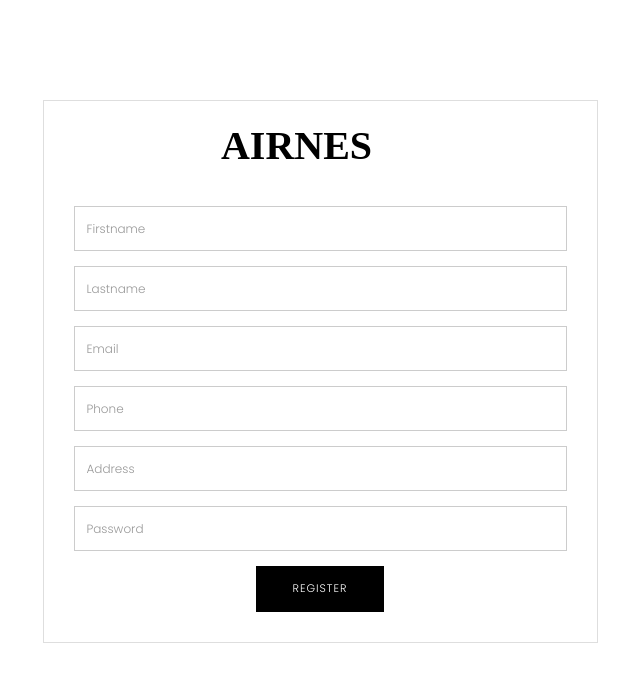
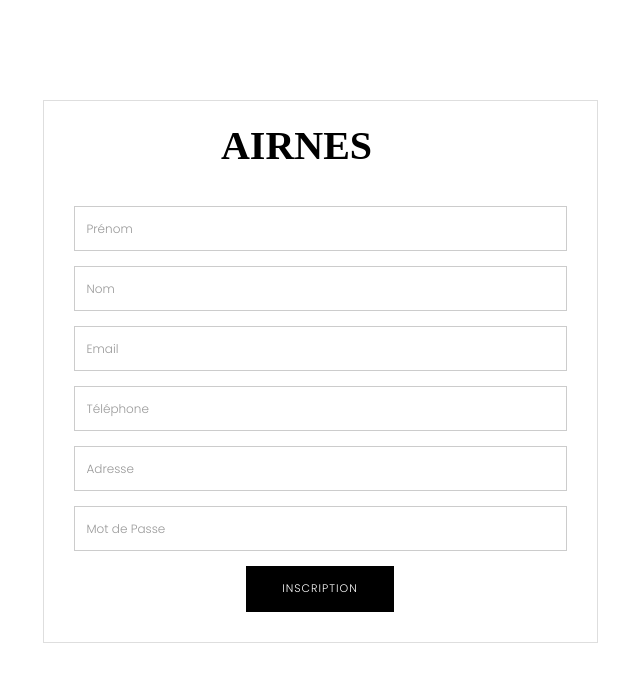
Before and after one commit to YohanDavion/ProjetBachelor, a PHP site: page /register in a window 1280 px wide. Shown: the top 682 px of the page, without its empty margins (320-960 px from the left). Run offline with PHP 8.4, Linux system fonts and the light colour scheme; some libraries are stand-ins or nearby versions.

Commit message:
refactor(text): Modification de la page inscription

```diff
--- a/views/register.php
+++ b/views/register.php
@@ -105,25 +105,25 @@ if(isset($_POST['register']) && CSRF::validateToken($_POST['token'])) {
             <form class="text-left clearfix" method="post" action="<?= $_SERVER['REQUEST_URI'] ?>" >
                 <?php CSRF::csrfInputField() ?>
                 <div class="form-group">
-                    <input type="text" name="firstname" class="form-control"  placeholder="Firstname">
+                    <input type="text" name="firstname" class="form-control"  placeholder="Prénom">
                 </div>
                 <div class="form-group">
-                    <input type="text" name="lastname" class="form-control"  placeholder="Lastname">
+                    <input type="text" name="lastname" class="form-control"  placeholder="Nom">
                 </div>
                 <div class="form-group">
                     <input type="email" name="email" class="form-control"  placeholder="Email">
                 </div>
                 <div class="form-group">
-                    <input type="tel" name="phone" class="form-control"  placeholder="Phone">
+                    <input type="tel" name="phone" class="form-control"  placeholder="Téléphone">
                 </div>
                 <div class="form-group">
-                    <input type="text" name="address" class="form-control"  placeholder="Address">
+                    <input type="text" name="address" class="form-control"  placeholder="Adresse">
                 </div>
                 <div class="form-group">
-                    <input type="password" name="password" class="form-control" placeholder="Password">
+                    <input type="password" name="password" class="form-control" placeholder="Mot de Passe">
                 </div>
                 <div class="text-center">
-                    <button name="register" type="submit" class="btn btn-main text-center" >Register</button>
+                    <button name="register" type="submit" class="btn btn-main text-center" >Inscription</button>
                 </div>
             </form>
             </div>
```
